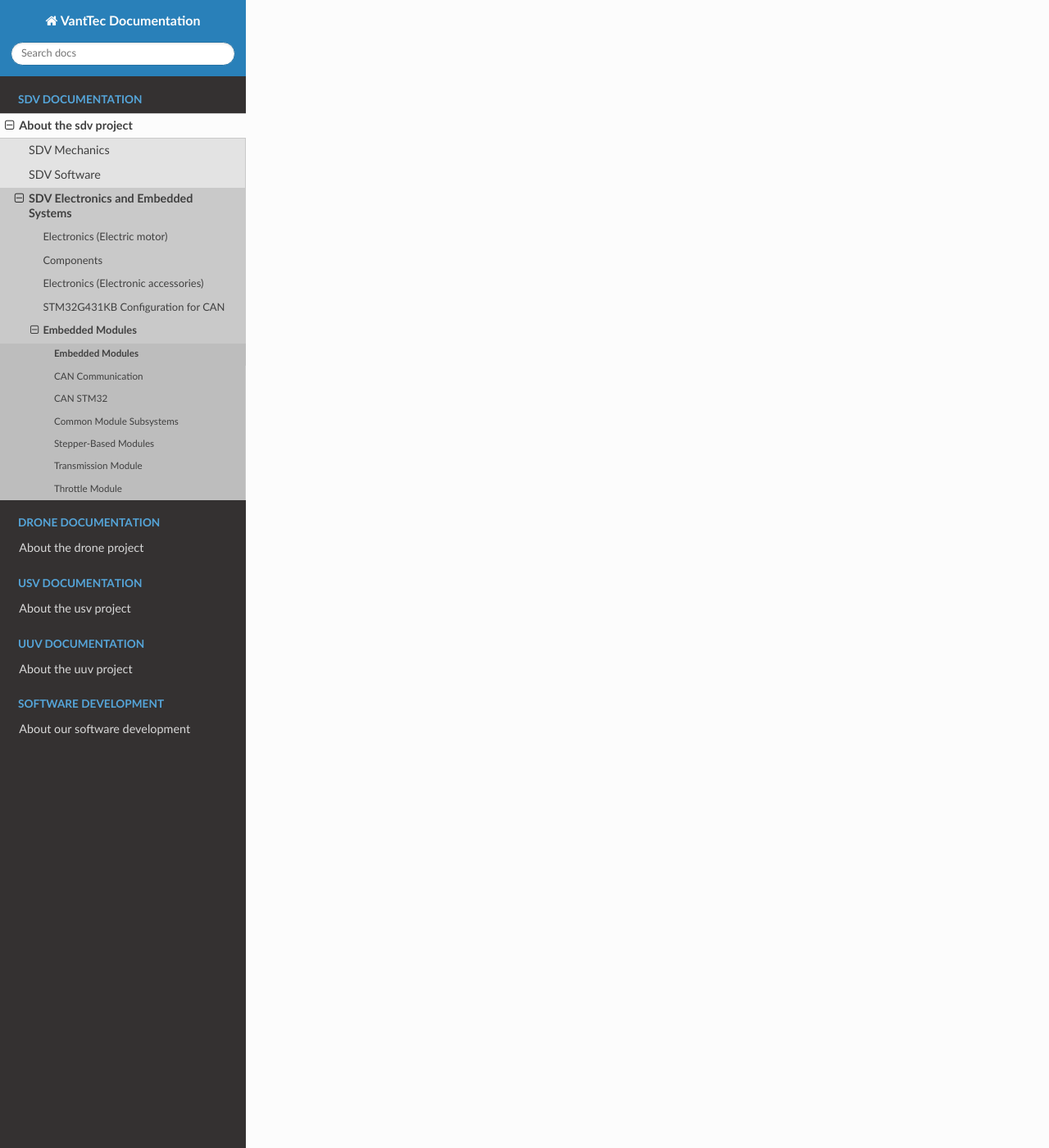
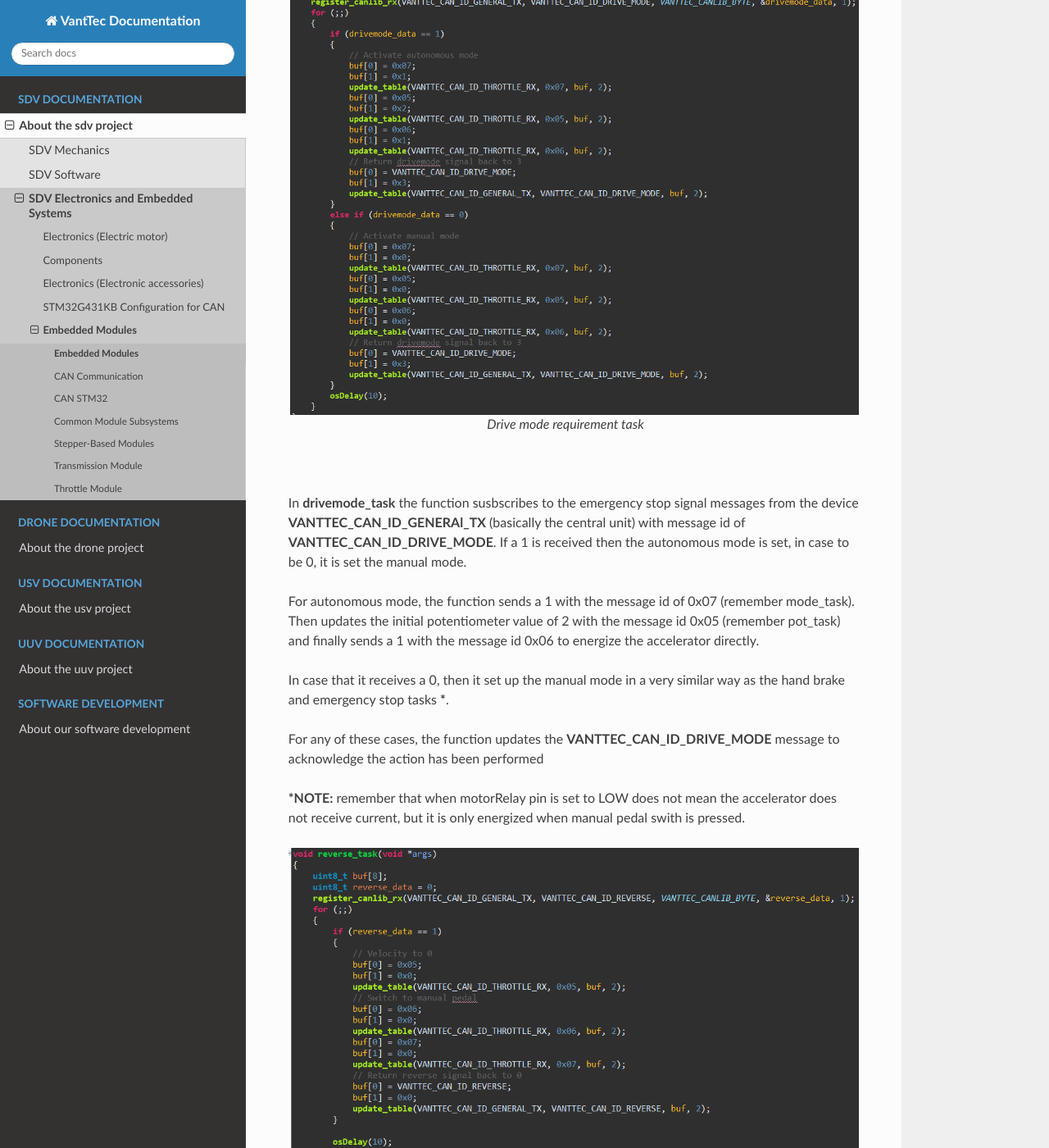
Before and after one commit to vanttec/vanttec_documentation, a Sphinx documentation site: the page built from source/car/electronics_embedded_systems/embedded_modules/embedded_modules.rst, in a window 1280 px wide and 1400 px high, scrolled down 41592 px. Shown: the whole window at 82% size. Built offline with Sphinx 7.4.7 and the Read the Docs theme 2.0.0, drawn with Linux system fonts in a browser that asks for light colours; pages that are not in the unit, such as notebooks, are missing from menus; some of the changed text lies outside the part shown.

Commit message:
Requirements tasks finished

```diff
--- a/source/car/electronics_embedded_systems/embedded_modules/embedded_modules.rst
+++ b/source/car/electronics_embedded_systems/embedded_modules/embedded_modules.rst
@@ -1166,6 +1166,7 @@
    :width: 440px
 
    main.c initialization
+
 |
 
 It starts with the initializaton of canlib with ID **VANTTEC_CAN_ID_THROTTLE_TX** to declare the
@@ -1283,6 +1284,125 @@
 Requirement tasks
 -----------------
 
+This functions are inside ThrottleVantec/Core/Src/requirements.c
+
+.. figure:: /images/electronics_embedded/throttle_module/Throttle_requirement_init.png
+   :align: center
+   :alt: stm32 schematic
+   :figclass: align-center
+   :width: 800px
+
+   Requirements task initialization
+
+|
+
+This function creates all the threads for each tasks that covers the expected requirements of the car, such as:
+
+* Emergency stop.
+* Switch to autonomous/manual mode.
+* Reverse.
+* Hand brake activation.
+* Driver fault signal.
+
+This functions are inside ThrottleVantec/Core/Src/requirements.c
+
+.. figure:: /images/electronics_embedded/throttle_module/Throttle_requirement_emergencystop.png
+   :align: center
+   :alt: stm32 schematic
+   :figclass: align-center
+   :width: 800px
+
+   Emergency stop task
+
+|
+
+In **emergencystop_task** the function susbscribes to the emergency stop signal messages from the device
+**VANTTEC_CAN_ID_GENERAl_TX** (basically the central unit) with message id of **VANTTEC_CAN_ID_ESTOP**.
+
+If a 1 is received, then the emergency stop signal is activated so the function perfoms the logic to stop the car,
+similar to what was done on hand_brake task:
+
+Set speed to 0, updating the value on the message id **0x05** (potentiometer value), set a LOW on the RelayMotor pin
+sending a 0 with the message id of **0x06**, and toggle to manual mode sending a 0 with the message id **0x07**. Remember
+all these value are sent with **VANTTEC_CAN_ID_THROTTLE_RX** device id
+
+Finally, the function also updates the value of **VANTTEC_CAN_ID_ESTOP** meessage with a 0 to indicate that the action
+has been performed.
+
+.. figure:: /images/electronics_embedded/throttle_module/Throttle_requirement_drivemode.png
+   :align: center
+   :alt: stm32 schematic
+   :figclass: align-center
+   :width: 800px
+
+   Drive mode requirement task
+
+|
+
+In **drivemode_task** the function susbscribes to the emergency stop signal messages from the device
+**VANTTEC_CAN_ID_GENERAl_TX** (basically the central unit) with message id of **VANTTEC_CAN_ID_DRIVE_MODE**. If a 1
+is received then the autonomous mode is set, in case to be 0, it is set the manual mode.
+
+For autonomous mode, the function sends a 1 with the message id of 0x07 (remember mode_task). Then updates
+the initial potentiometer value of 2 with the message id 0x05 (remember pot_task) and finally sends a 1 with
+the message id 0x06 to energize the accelerator directly.
+
+In case that it receives a 0, then it set up the manual mode in a very similar way as the hand brake and emergency
+stop tasks *****.
+
+For any of these cases, the function updates the **VANTTEC_CAN_ID_DRIVE_MODE** message to acknowledge the action has been performed
+
+***NOTE:** remember that when motorRelay pin is set to LOW does not mean the accelerator
+does not receive current, but it is only energized when manual pedal swith is pressed.
+
+.. figure:: /images/electronics_embedded/throttle_module/Throttle_requirement_reverse.png
+   :align: center
+   :alt: stm32 schematic
+   :figclass: align-center
+   :width: 800px
+
+   Reverse mode requirement task
+
+|
+
+In **drivemode_task** the function susbscribes to the emergency stop signal messages from the device
+**VANTTEC_CAN_ID_GENERAl_TX** (basically the central unit) with message id of **VANTTEC_CAN_ID_REVERSE**.
+
+If a 1 is received then the reverse is active and it will set potentiometer value to 0 and set manual mode the same way has been
+done on brake task, drivemode task, etc. This is because reverse is only handled manually.
+
+When it has finished it updates the value of **VANTTEC_CAN_ID_REVERSE** message to 0 as an acknowledge.
+
+.. figure:: /images/electronics_embedded/throttle_module/Throttle_requirement_frenomanual.png
+   :align: center
+   :alt: stm32 schematic
+   :figclass: align-center
+   :width: 800px
+
+   Hand brake requirement task
+
+|
+
+In **frenomanual_task** no further actions are needed because all the logic related to hand brake handling it is being
+performed by brake_task inside the Throttle tasks.
+
+.. figure:: /images/electronics_embedded/throttle_module/Throttle_requirement_driverfault.png
+   :align: center
+   :alt: stm32 schematic
+   :figclass: align-center
+   :width: 800px
+
+   Driver fault requirement task
+
+|
+
+In **drivemode_task** the function susbscribes to the emergency stop signal messages from the device
+**VANTTEC_CAN_ID_STEPPER_TX** with message id of **VANTTEC_CAN_ID_DRIVER_FAULT**.
+
+The principles are the same as in emergencystop_task. The function checks if the received value is 1 (indicating that there is driver fault).
+In that case, it will excecute the same routine of setting potentiometer value to 0 and changing to manual mode that has been explained before.
+
+Once it has finished, then updates the **VANTTEC_CAN_ID_DRIVER_FAULT** message with 0 as an acknowledge.
 
 
 -----
```
Also changed, not shown: source/images/electronics_embedded/throttle_module/Throttle_requirement_drivemode.png (added), source/images/electronics_embedded/throttle_module/Throttle_requirement_driverfault.png (added), source/images/electronics_embedded/throttle_module/Throttle_requirement_emergencystop.png (added), source/images/electronics_embedded/throttle_module/Throttle_requirement_frenomanual.png (added), source/images/electronics_embedded/throttle_module/Throttle_requirement_init.png (added), source/images/electronics_embedded/throttle_module/Throttle_requirement_reverse.png (added).
